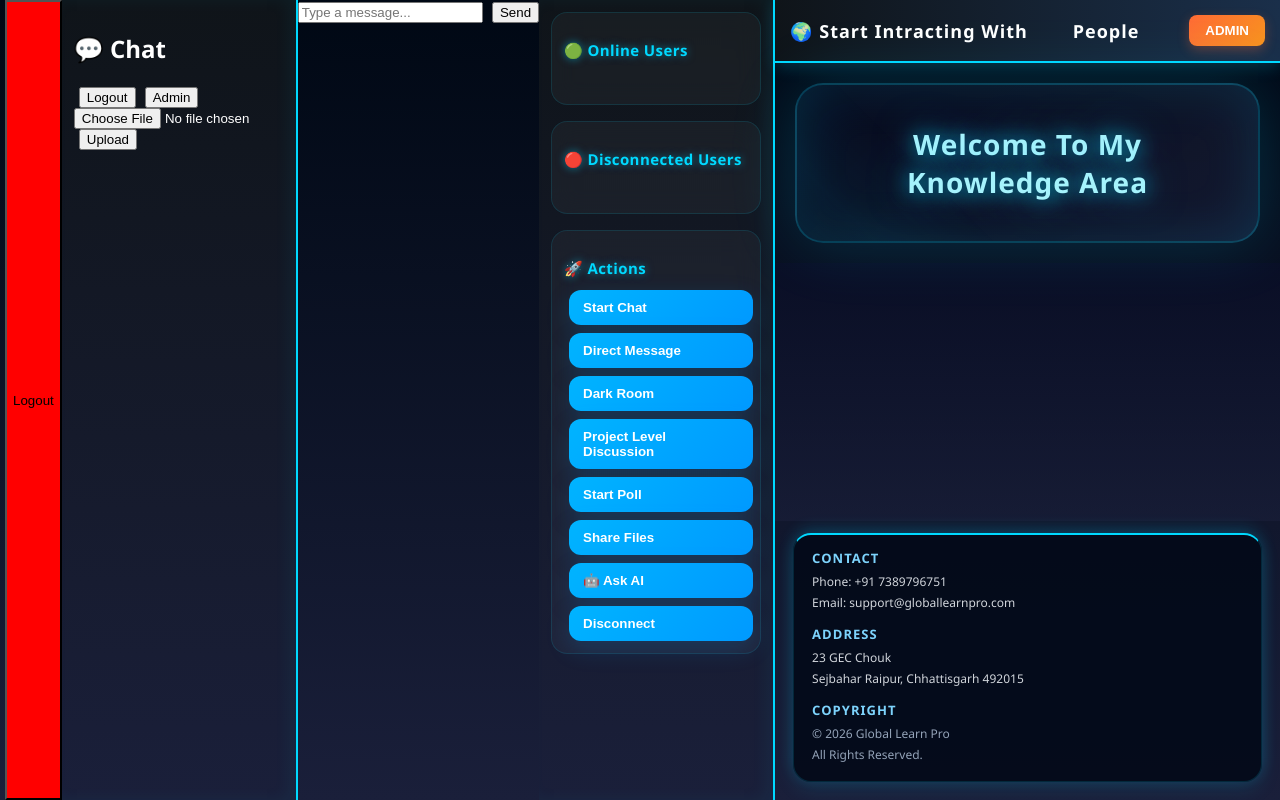
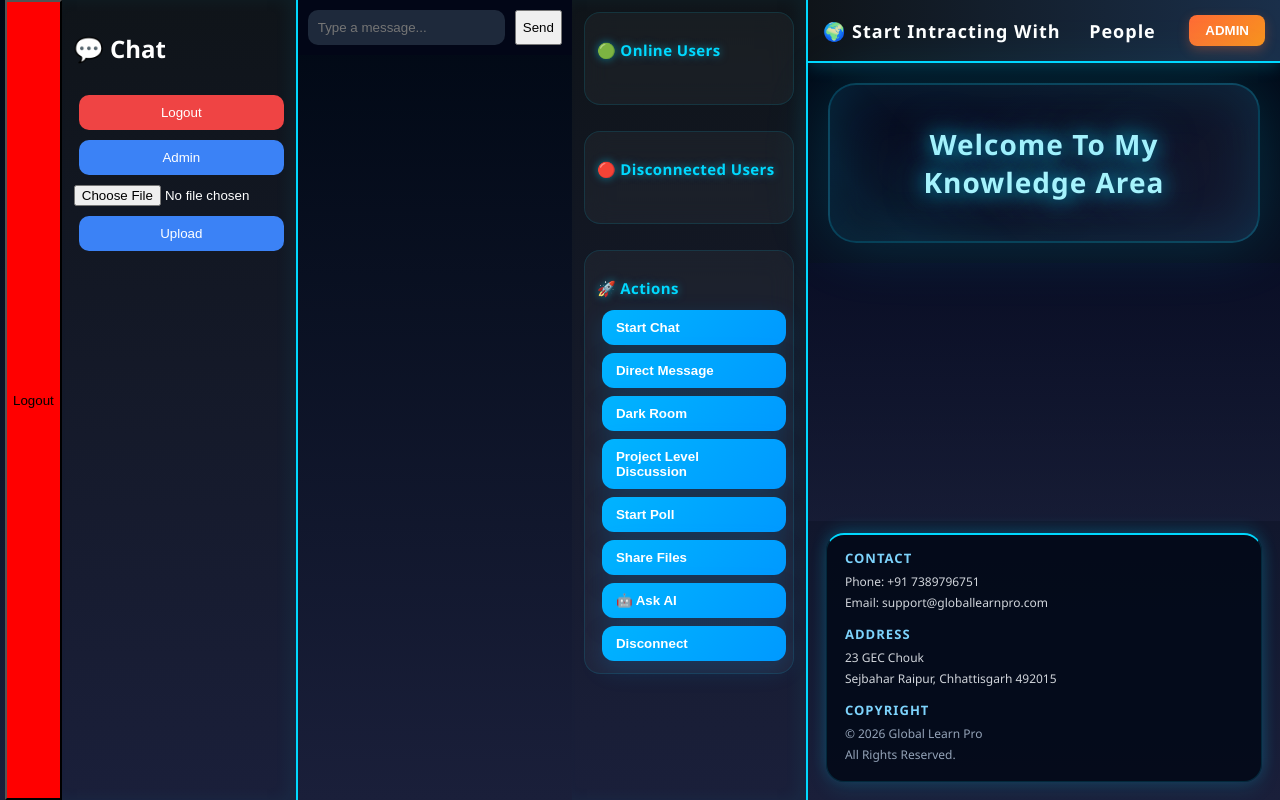
Before and after one commit to VipulBaBu-Ji/Interact, a website: page public/index.html in a window 1280 px wide. Drawn offline with nearby package versions, Linux system fonts and the light colour scheme; no server answers; sample sign-in values are in the browser's storage.

```diff
--- a/public/style.css
+++ b/public/style.css
@@ -3,6 +3,98 @@
     font-family: 'Segoe UI', Tahoma, Geneva, Verdana, sans-serif;
     background: linear-gradient(135deg, #0a0e27 0%, #1a1f3a 50%, #0f172a 100%);
     color: white;
+}
+body {
+  margin: 0;
+  font-family: 'Segoe UI', sans-serif;
+  background: #0f172a;
+  color: white;
+}
+
+/* Layout */
+.app {
+  display: flex;
+  height: 100vh;
+}
+
+/* Sidebar */
+.sidebar {
+  width: 250px;
+  background: rgba(255,255,255,0.05);
+  backdrop-filter: blur(10px);
+  padding: 20px;
+  display: flex;
+  flex-direction: column;
+  gap: 10px;
+}
+
+/* Chat */
+.chat {
+  flex: 1;
+  display: flex;
+  flex-direction: column;
+}
+
+/* Messages */
+.messages {
+  flex: 1;
+  padding: 20px;
+  overflow-y: auto;
+}
+
+/* Chat bubbles */
+.message {
+  max-width: 60%;
+  padding: 10px;
+  margin: 8px 0;
+  border-radius: 12px;
+  background: #1e293b;
+}
+
+.me {
+  background: #3b82f6;
+  align-self: flex-end;
+}
+
+/* Input */
+.input-area {
+  display: flex;
+  padding: 10px;
+  background: #020617;
+}
+
+.input-area input {
+  flex: 1;
+  padding: 10px;
+  border-radius: 10px;
+  border: none;
+  background: #1e293b;
+  color: white;
+}
+
+.input-area button {
+  margin-left: 10px;
+}
+
+/* Buttons */
+.btn {
+  padding: 10px;
+  border: none;
+  border-radius: 10px;
+  background: #3b82f6;
+  color: white;
+  cursor: pointer;
+}
+
+.btn.red {
+  background: #ef4444;
+}
+
+/* Typing */
+.typing {
+  padding-left: 20px;
+  color: #94a3b8;
+  font-size: 14px;
 }
 
 .app {
```
